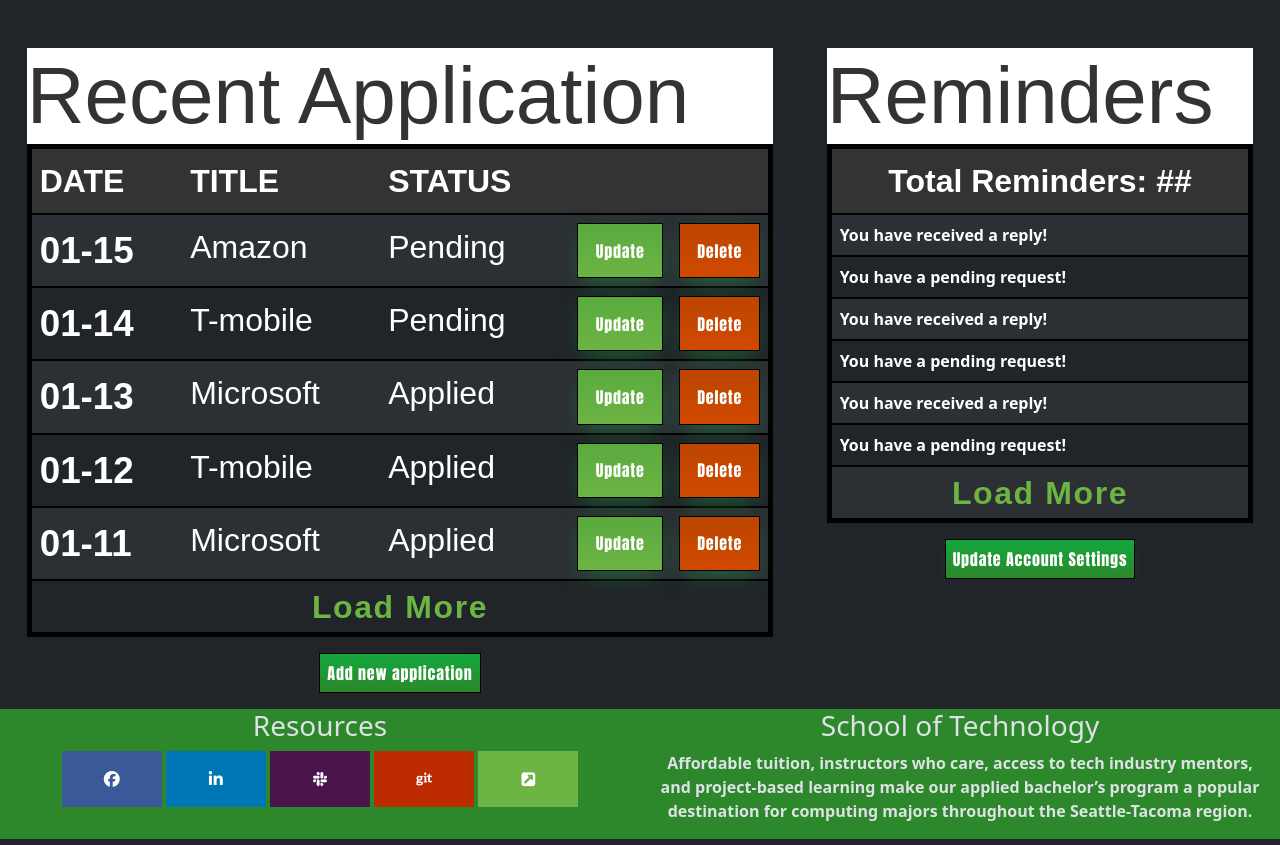
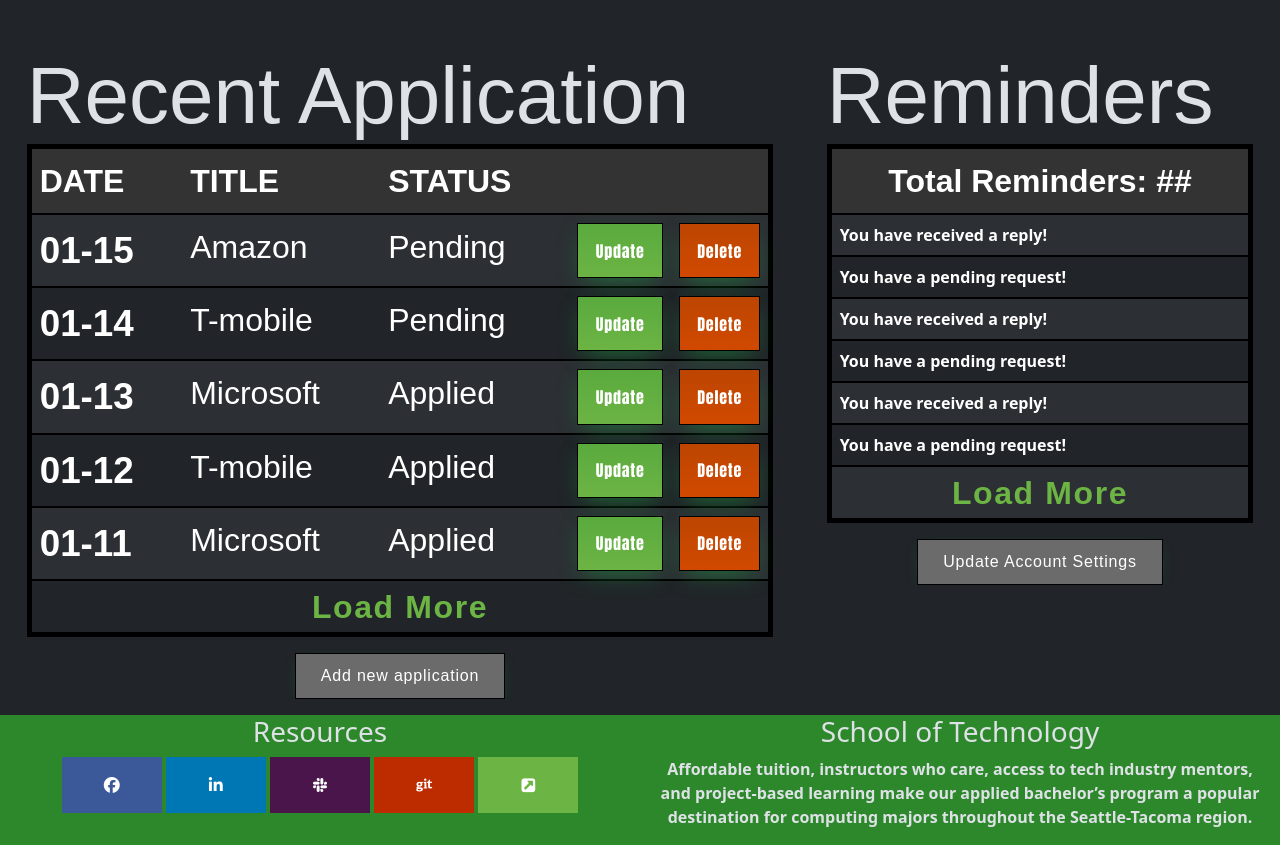
Before and after one commit to lukeckk/TeamAnt, a PHP site: page /SprintTwo/html/dashboard.html in a window 1280 px wide. Shown: the part 56-901 px from the top of the page. Run offline with PHP 8.4, Linux system fonts and the light colour scheme; some libraries are stand-ins or nearby versions; some web fonts are replaced.

Commit message:
Changed dark mode styling for h1 on dash. Modified the buttons on dashboard to look like GRC site.

```diff
--- a/SprintTwo/styles/styles.css
+++ b/SprintTwo/styles/styles.css
@@ -97,8 +97,7 @@
 }
 
 #dashrightcolumn h3, #dashleftcolumn h3 {
-    background-color: white;
-    color: #333333;
+
 
 
 }
@@ -169,10 +168,20 @@
 
 }
 .dashButtonLinks {
-    height:100%;
-    padding:7px;
-    background-color: #2C882B;
-    background: linear-gradient(180deg, rgba(20,167,62,1) 0%, rgba(44,136,43,1) 100%);
+
+    border: 1px solid #545454;
+    padding: 10px 25px;
+    font-size: 1rem;
+
+
+    display: inline-block;
+    text-align: center;
+    vertical-align: middle;
+    border-radius: 5px;
+    font-family: proxima-nova,sans-serif,Arial,Helvetica,Verdana!important;
+    font-weight: 300;
+
+
 
 }
 
@@ -182,7 +191,7 @@
     letter-spacing:1.4px;
     font-weight: 500;
     font-decoration: none;
-    color: white;
+    /*color: white;*/
     border: black solid 1px;
     box-shadow: 0 0.7em 1.5em -0.5em #14a73e98;
     letter-spacing: 0.05em;
```
Also changed, not shown: styles/style.css (+6 -7 lines).
